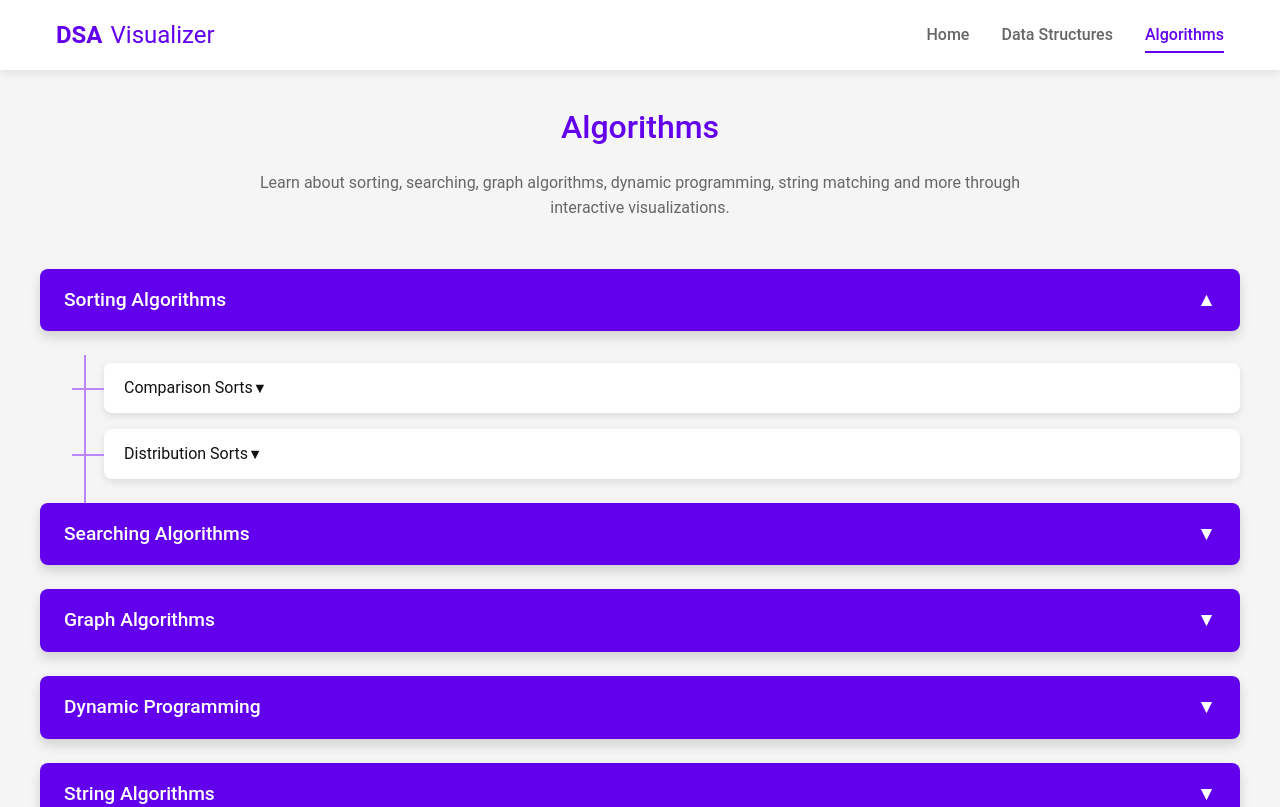
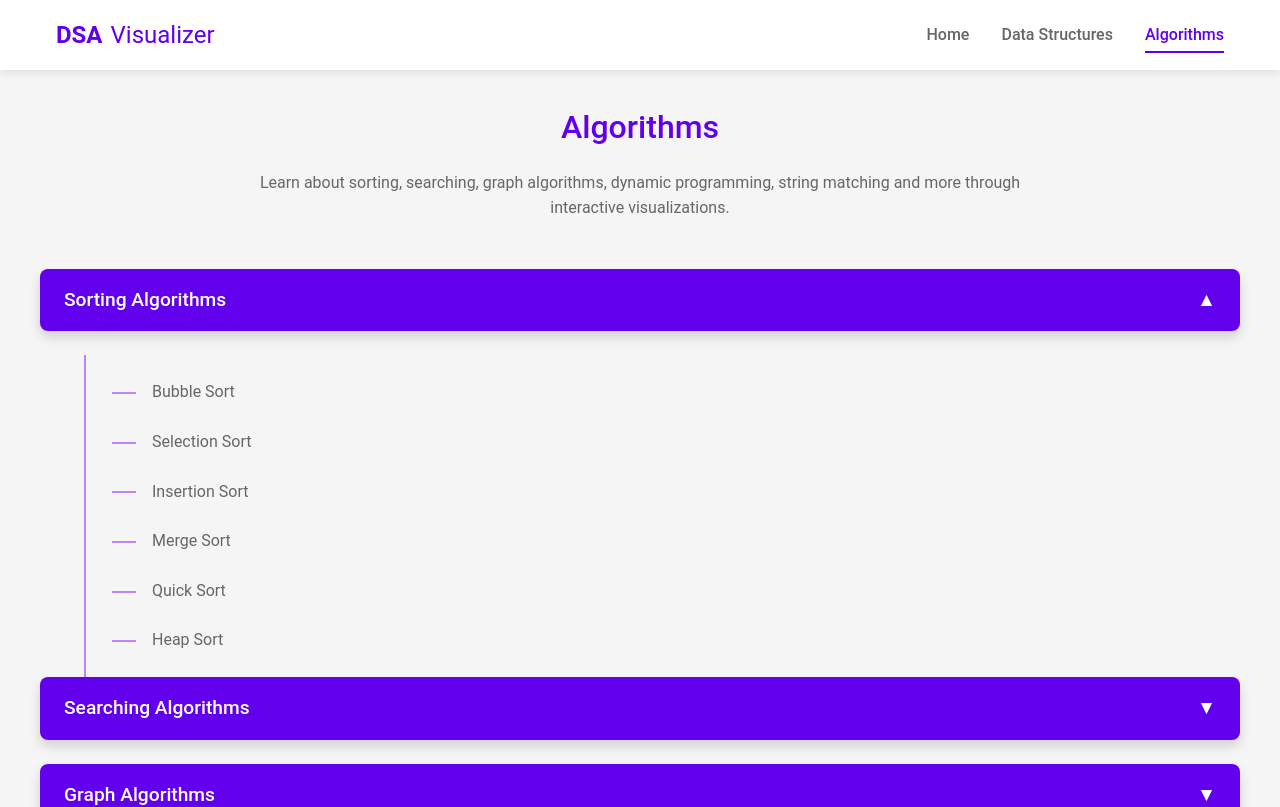
Before and after one commit to minielectron/visualdsa, a React (Create React App) app: page /algorithms in a window 1280 px wide. Shown: the top 807 px of the page. Built offline with nearby package versions, Linux system fonts and the light colour scheme.

Commit message:
Fix the build issue

```diff
--- a/src/App.js
+++ b/src/App.js
@@ -24,6 +24,9 @@ import BinarySearch from './pages/algorithms/BinarySearch';
 import LinearSearch from './pages/algorithms/LinearSearch';
 import BreadthFirstSearch from './pages/algorithms/BreadthFirstSearch';
 import DepthFirstSearch from './pages/algorithms/DepthFirstSearch';
+import JumpSearch from './pages/algorithms/JumpSearch';
+import InterpolationSearch from './pages/algorithms/InterpolationSearch';
+import ExponentialSearch from './pages/algorithms/ExponentialSearch';
 
 const AppContainer = styled.div`
   min-height: 100vh;
@@ -67,6 +70,9 @@ function App() {
             {/* Searching algorithms */}
             <Route path="/algorithms/searching/binary" element={<BinarySearch />} />
             <Route path="/algorithms/searching/linear" element={<LinearSearch />} />
+            <Route path="/algorithms/searching/jump" element={<JumpSearch />} />
+            <Route path="/algorithms/searching/interpolation" element={<InterpolationSearch />} />
+            <Route path="/algorithms/searching/exponential" element={<ExponentialSearch />} />
 
             {/* Graph algorithms */}
             <Route path="/algorithms/graph/bfs" element={<BreadthFirstSearch />} />
--- a/src/pages/AlgorithmsPage.js
+++ b/src/pages/AlgorithmsPage.js
@@ -172,10 +172,7 @@ const AlgorithmsPage = () => {
     {
       id: 'sorting',
       title: 'Sorting Algorithms',
-      subcategories: [
-        {
-          id: 'comparison',
-          title: 'Comparison Sorts',
+      description: 'Algorithms that put elements of a list in a certain order.',
       algorithms: [
         { id: 'bubble', title: 'Bubble Sort', comingSoon: false },
         { id: 'selection', title: 'Selection Sort', comingSoon: false },
@@ -186,37 +183,15 @@ const AlgorithmsPage = () => {
       ]
     },
     {
-          id: 'distribution',
-          title: 'Distribution Sorts',
-          algorithms: [
-            { id: 'counting', title: 'Counting Sort', comingSoon: true },
-            { id: 'radix', title: 'Radix Sort', comingSoon: true },
-            { id: 'bucket', title: 'Bucket Sort', comingSoon: true },
-          ]
-        }
-      ]
-    },
-    {
       id: 'searching',
       title: 'Searching Algorithms',
-      subcategories: [
-        {
-          id: 'basic',
-          title: 'Basic Searches',
+      description: 'Algorithms for finding an item with specified properties within a collection.',
       algorithms: [
         { id: 'linear', title: 'Linear Search', comingSoon: false },
         { id: 'binary', title: 'Binary Search', comingSoon: false },
-            { id: 'jump', title: 'Jump Search', comingSoon: true },
-          ]
-        },
-        {
-          id: 'advanced',
-          title: 'Advanced Searches',
-          algorithms: [
-            { id: 'interpolation', title: 'Interpolation Search', comingSoon: true },
-            { id: 'exponential', title: 'Exponential Search', comingSoon: true },
-          ]
-        }
+        { id: 'jump', title: 'Jump Search', comingSoon: false },
+        { id: 'interpolation', title: 'Interpolation Search', comingSoon: false },
+        { id: 'exponential', title: 'Exponential Search', comingSoon: false },
       ]
     },
     {
@@ -321,7 +296,9 @@ const AlgorithmsPage = () => {
                   exit={{ opacity: 0, height: 0 }}
                   transition={{ duration: 0.3 }}
                 >
-                  {category.subcategories.map((subcategory) => (
+                  {category.subcategories ? (
+                    // If the category has subcategories, render them
+                    category.subcategories.map((subcategory) => (
                       <React.Fragment key={subcategory.id}>
                         <SubcategoryNode
                           onClick={() => toggleSubcategory(`${category.id}-${subcategory.id}`)}
@@ -363,7 +340,23 @@ const AlgorithmsPage = () => {
                           )}
                         </AnimatePresence>
                       </React.Fragment>
-                  ))}
+                    ))
+                  ) : (
+                    // If the category doesn't have subcategories, render algorithms directly
+                    category.algorithms && category.algorithms.map((algorithm) => (
+                      <AlgorithmItem
+                        key={algorithm.id}
+                        to={algorithm.comingSoon ? '#' : `/algorithms/${category.id}/${algorithm.id}`}
+                        onClick={(e) => algorithm.comingSoon && e.preventDefault()}
+                        initial={{ opacity: 0 }}
+                        animate={{ opacity: 1 }}
+                        transition={{ duration: 0.2 }}
+                      >
+                        {algorithm.title}
+                        {algorithm.comingSoon && <ComingSoonBadge>Coming Soon</ComingSoonBadge>}
+                      </AlgorithmItem>
+                    ))
+                  )}
                 </SubcategoriesContainer>
               )}
             </React.Fragment>
```
Lines whose indentation alone changed are shown as unchanged.
